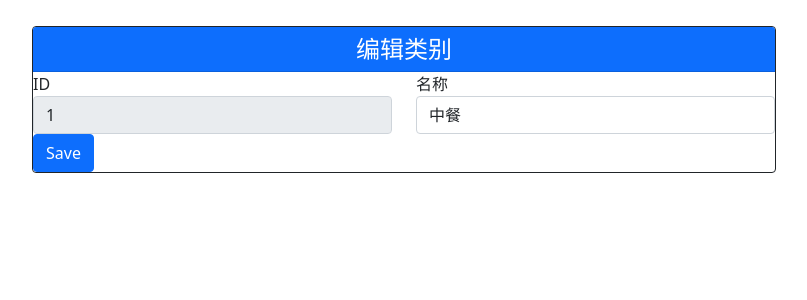
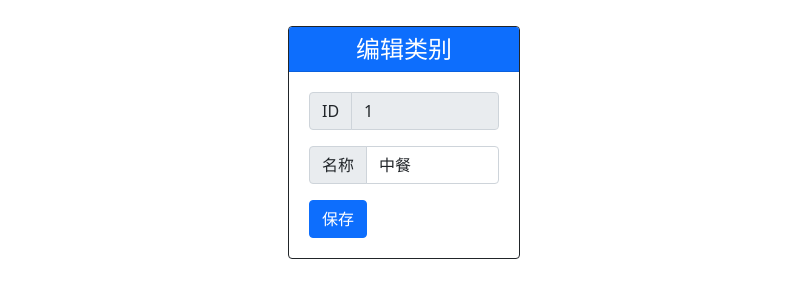
Before and after one commit to pplulee/eatwhat, a PHP site: page /admin/editcateg.php?action=edit&id=1 in a window 1280 px wide. Shown: the part 56-356 px from the top of the page, without its empty margins (236-1043 px from the left). Run offline with PHP 8.4, Linux system fonts and the light colour scheme; the visitor is signed in with stand-in values (Sample User, id 1); data comes from the database, SQL or seed files in the repository.

Commit message:
美化编辑餐厅与编辑分类的页面

```diff
--- a/admin/editcateg.php
+++ b/admin/editcateg.php
@@ -27,22 +27,21 @@ switch ($_GET["action"]) {
             exit;
         }
         $result = mysqli_fetch_assoc($result);
+        $width = isMobile()? "auto" : "20%";
         echo "
-        <div class='container' style='margin-top: 2%; width: 60%'>
+        <div class='container' style='margin-top: 2%; width: {$width};'>
         <div class='card border-dark'>
         <h4 class='card-header bg-primary text-white text-center'>编辑类别</h4>
-        <form action='' method='post'>
-            <div class='row'>
-                <div class='col'>
-                    <label>ID</label><br>
+        <form action='' method='post' style='margin: 20px;'>
+            <div class='input-group mb-3'>
+                    <span class='input-group-text' id='id'>ID</span>
                     <input type='text' class='form-control' name='id' value='{$result['id']}' readonly>
-                </div>
-                <div class='col'>
-                    <label>名称</label><br>
+            </div>
+            <div class='input-group mb-3'>
+                    <span class='input-group-text' id='name'>名称</span>
                     <input type='text' class='form-control' name='name' value='{$result['name']}' required>
-                </div>
             </div>
-            <input type='submit' name='submit' class='btn btn-primary btn-block' value='Save'>
+            <input type='submit' name='submit' class='btn btn-primary btn-block' value='保存'>
         </form>
         </div>
         </div>";
```
Also changed, not shown: admin/editrest.php (+23 -15 lines).
